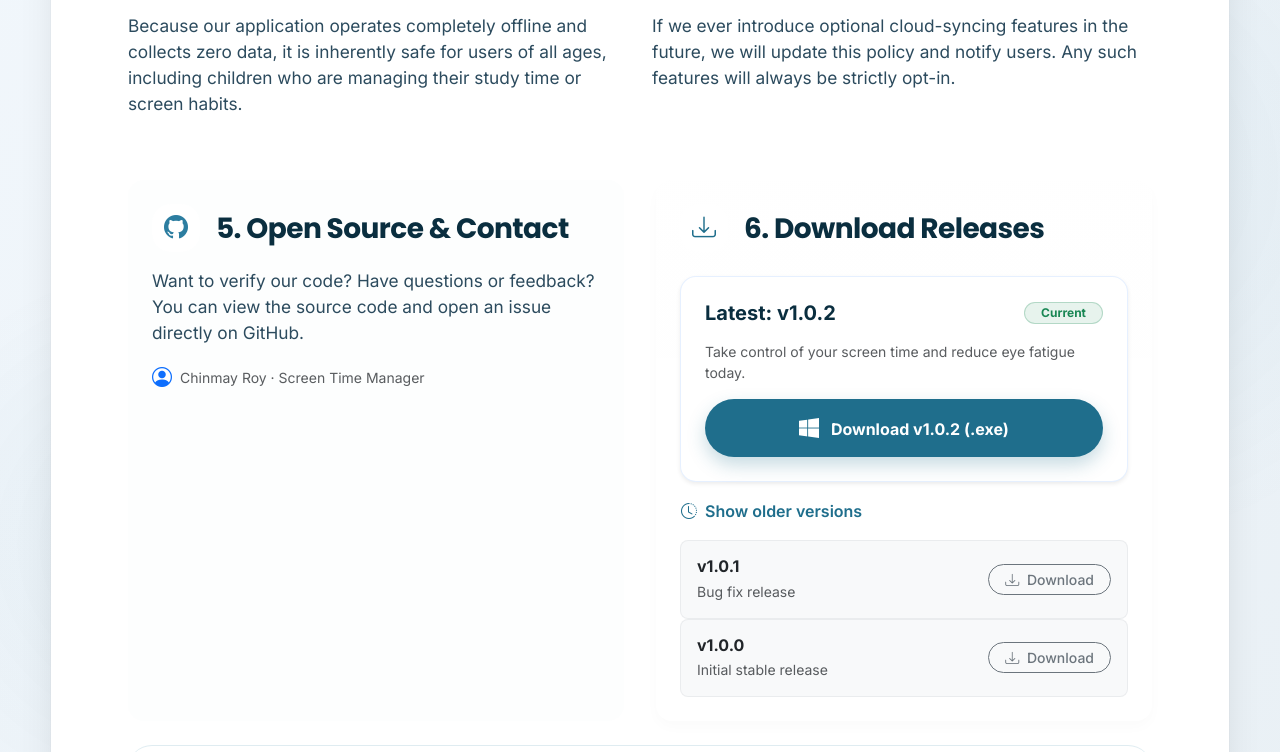
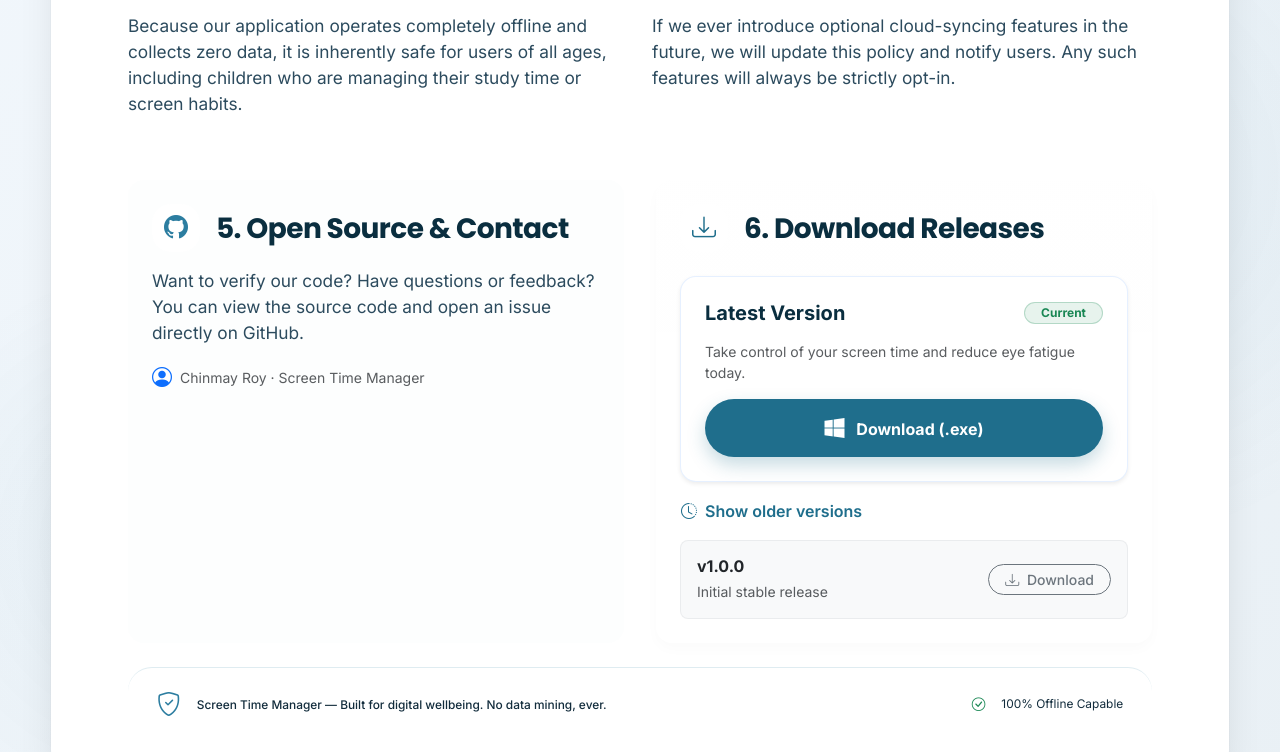
Before and after one commit to chinmayroy/ScreenTimeManager-Release, a plain HTML site: page index.html in a window 1280 px wide. Both pictures are taken after a click on the button "Show older versions". Shown: the part 968-1720 px from the top of the page. Drawn offline with nearby package versions, Linux system fonts and the light colour scheme.

Commit message:
Improved view

```diff
--- a/index.html
+++ b/index.html
@@ -319,12 +319,12 @@
 
                                 <div class="bg-white p-4 rounded-4 shadow-sm border border-primary border-opacity-10 mb-3">
                                     <div class="d-flex justify-content-between align-items-center flex-wrap gap-2 mb-3">
-                                        <h3 class="fs-5 fw-bold mb-0" style="color: #0a2e3f;">Latest: v1.0.2</h3>
+                                        <h3 class="fs-5 fw-bold mb-0" style="color: #0a2e3f;">Latest Version</h3>
                                         <span class="badge bg-success bg-opacity-10 text-success border border-success border-opacity-25 rounded-pill px-3 py-1">Current</span>
                                     </div>
                                     <p class="small text-muted mb-3">Take control of your screen time and reduce eye fatigue today.</p>
                                     <a href="https://github.com/chinmayroy/ScreenTimeManager-Release/releases/download/v1.0.2/ScreenTimeManager.exe" class="btn btn-download w-100">
-                                        <i class="bi bi-windows me-2 fs-5"></i> Download v1.0.2 (.exe)
+                                        <i class="bi bi-windows me-2 fs-5"></i> Download (.exe)
                                     </a>
                                 </div>
 
@@ -332,22 +332,7 @@
                                     <i class="bi bi-clock-history me-1"></i> Show older versions
                                 </button>
 
-                                <!-- v1.0.1 -->
-                                <div class="collapse" id="olderVersions">
-                                    <div class="d-flex flex-column gap-2">
-                                        <div class="bg-light p-3 rounded-3 border border-secondary border-opacity-10 d-flex justify-content-between align-items-center flex-wrap gap-3">
-                                            <div>
-                                                <h4 class="fs-6 fw-bold mb-1 text-dark">v1.0.1</h4>
-                                                <p class="small text-muted mb-0">Bug fix release</p>
-                                            </div>
-                                            <a href="https://github.com/chinmayroy/ScreenTimeManager-Release/releases/download/v1.0.1/ScreenTimeManager.exe" class="btn btn-sm btn-outline-secondary rounded-pill px-3 fw-medium">
-                                                <i class="bi bi-download me-1"></i> Download
-                                            </a>
-                                        </div>
-                                    </div>
-                                </div>
-
-                                <!-- V1.0.1-->
+                                <!-- V1.0.0-->
                                 <div class="collapse" id="olderVersions">
                                     <div class="d-flex flex-column gap-2">
                                         <div class="bg-light p-3 rounded-3 border border-secondary border-opacity-10 d-flex justify-content-between align-items-center flex-wrap gap-3">
@@ -355,7 +340,7 @@
                                                 <h4 class="fs-6 fw-bold mb-1 text-dark">v1.0.0</h4>
                                                 <p class="small text-muted mb-0">Initial stable release</p>
                                             </div>
-                                            <a href="https://github.com/chinmayroy/ScreenTimeManager-Release/releases/download/v1.0.0/ScreenTimeManager.exe" class="btn btn-sm btn-outline-secondary rounded-pill px-3 fw-medium">
+                                            <a href="https://apps.microsoft.com/detail/9PD9LT2LXT3X" class="btn btn-sm btn-outline-secondary rounded-pill px-3 fw-medium">
                                                 <i class="bi bi-download me-1"></i> Download
                                             </a>
                                         </div>
```
